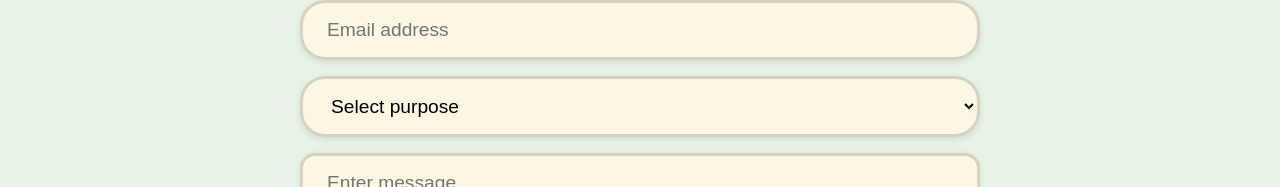
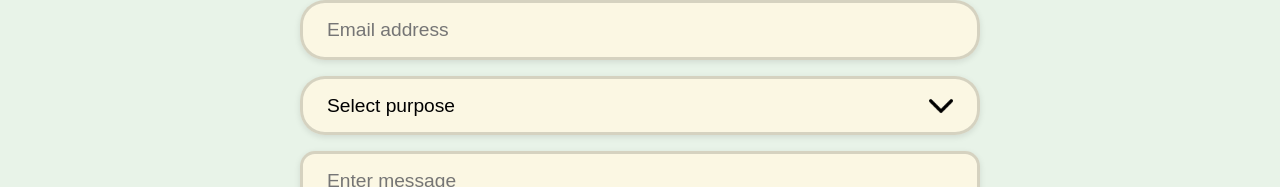
Before and after one commit to sousmiley/tester, a plain HTML site: page contact.html in a window 1280 px wide. Shown: the part 171-358 px from the top of the page. Drawn offline with Linux system fonts and the light colour scheme.

Commit message:
Fixed dropdown arrow

```diff
--- a/styles.css
+++ b/styles.css
@@ -745,3 +745,20 @@ h1 {
     background-color: #45a049;
     transform: translateY(-1px);
 }
+
+/* Add to your existing styles */
+.contact-form select {
+    appearance: none;
+    -webkit-appearance: none;
+    -moz-appearance: none;
+    background-image: url('images/dropdown.png');
+    background-repeat: no-repeat;
+    background-position: right 1.5rem center;
+    background-size: 24px;
+    padding-right: 3rem; /* Make room for the icon */
+}
+
+/* Remove default arrow in IE */
+.contact-form select::-ms-expand {
+    display: none;
+}
```
Also changed, not shown: images/dropdown.png (added).
